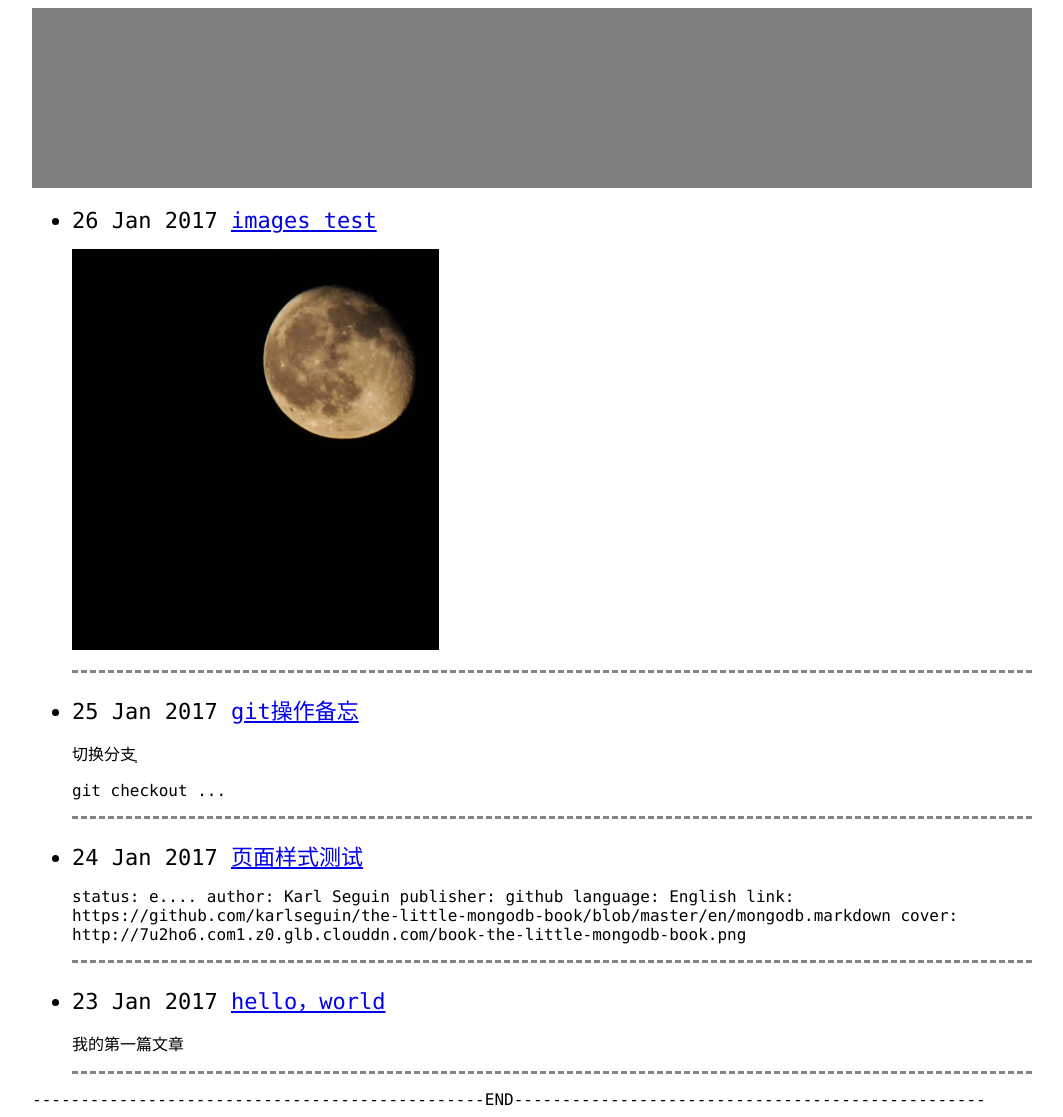
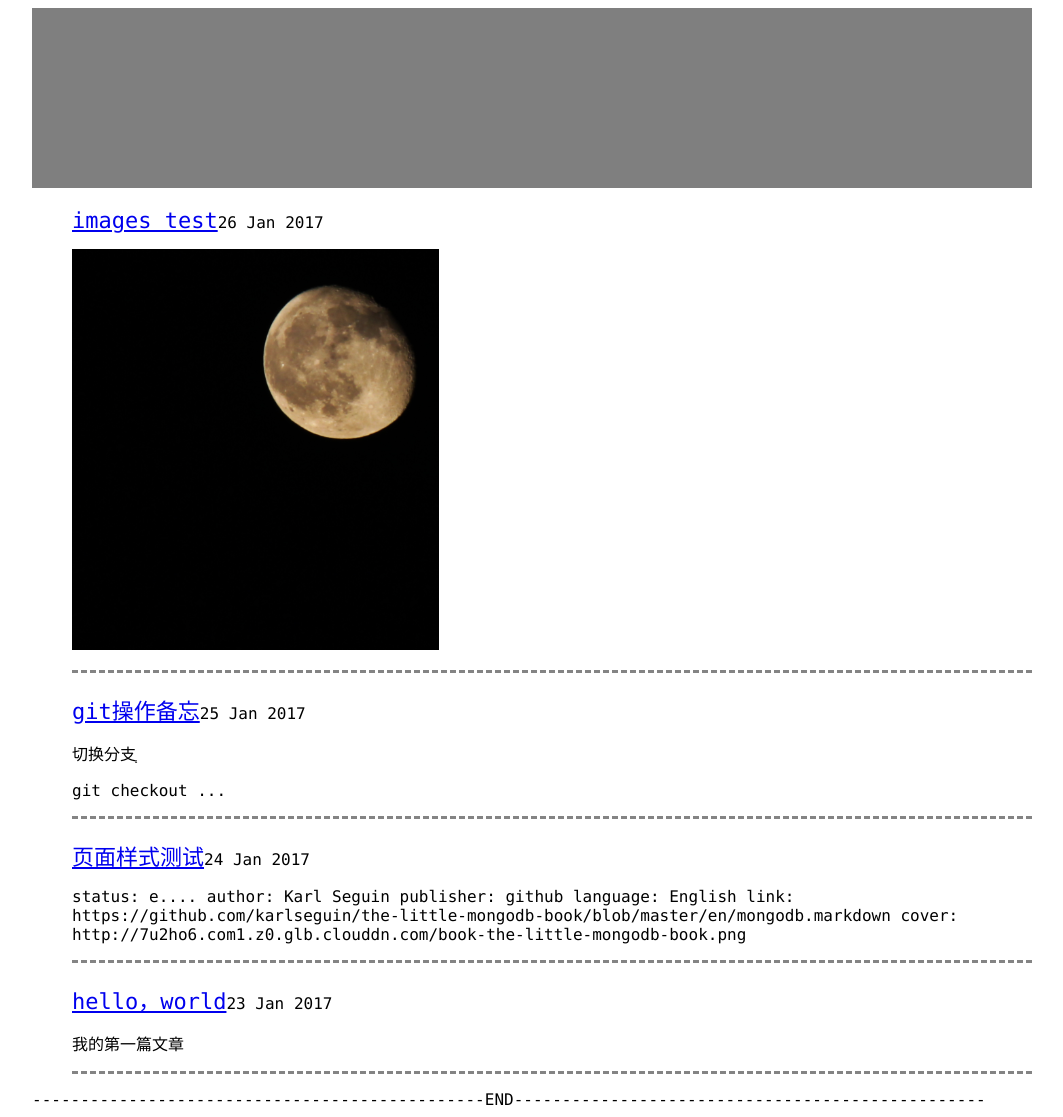
Before and after one commit to wangjianjie606/dono, a Jekyll site: the page built from index.html, in a window 1280 px wide. Shown: the whole page, without its empty margins (108-1171 px from the left). Built offline with Jekyll 4.4.1, drawn with Linux system fonts in a browser that asks for light colours.

Commit message:
新首页...

```diff
--- a/index.html
+++ b/index.html
@@ -6,7 +6,7 @@
 <ul>
   {% for post in site.posts %}
     <div style="border-bottom-style:dashed; border-color:rgb(132, 132, 132); margin-top:20px;">
-      <li style="font-size:22px;">{{ post.date | date_to_string }} <a href="{{ site.baseurl }}{{ post.url }}?{{site.time}}">{{ post.title }}</a></li>
+      <div ><a style="font-size:22px;" href="{{ site.baseurl }}{{ post.url }}?{{site.time}}">{{ post.title }}</a>{{ post.date | date_to_string }}</div>
       <p>{{ post.excerpt }}</p>
 	</div>
   {% endfor %}
```
